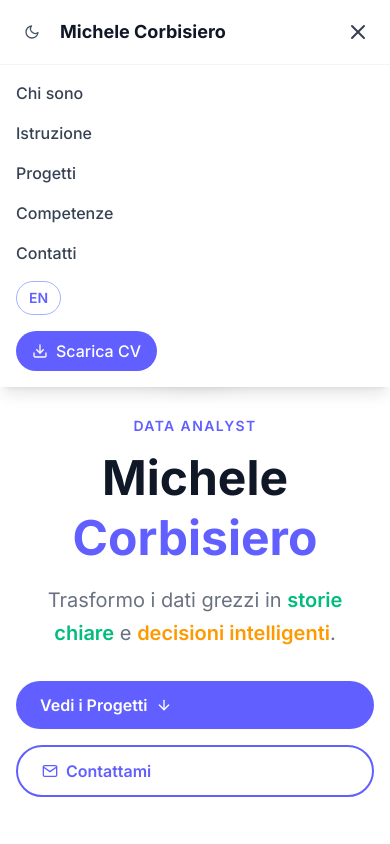
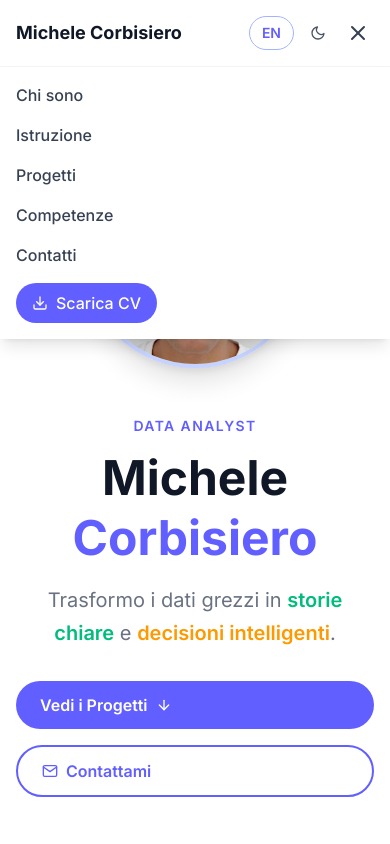
Before and after one commit to Lollingredi/sito-corbi, a Next.js app: page / in a window 390 px wide. Both pictures are taken after a click on the button 358 px from the left and 32 px from the top of the page. Shown: the top 844 px of the page. Built offline with nearby package versions, Linux system fonts and the light colour scheme.

Commit message:
feat: reorder nav controls and animate mobile menu
- Desktop: lang toggle moved to right of 'Scarica CV' button
- Mobile: lang | theme | hamburger order on top bar
- Mobile menu: slide-down/up animation via framer-motion AnimatePresence

https://claude.ai/code/session_01NYguoyDHsPAyxpUF7LdFyg

```diff
--- a/components/Navbar.tsx
+++ b/components/Navbar.tsx
@@ -1,6 +1,7 @@
 "use client";
 
 import { useState, useEffect } from "react";
+import { AnimatePresence, motion } from "framer-motion";
 import { FiMenu, FiX, FiDownload, FiSun, FiMoon } from "react-icons/fi";
 import { useLang } from "@/context/LanguageContext";
 import { useTheme } from "@/context/ThemeContext";
@@ -35,24 +36,16 @@ export default function Navbar() {
       }`}
     >
       <div className="max-w-6xl mx-auto px-4 sm:px-6 py-4 flex items-center justify-between">
-        {/* Left: toggles + logo */}
+
+        {/* Left: theme toggle (desktop) + logo */}
         <div className="flex items-center gap-3">
-          {/* Theme toggle */}
           <button
             onClick={toggleTheme}
-            className="p-2 rounded-full text-gray-600 dark:text-gray-300 hover:text-indigo-500 dark:hover:text-indigo-400 hover:bg-gray-100 dark:hover:bg-gray-800 transition-colors"
+            className="hidden md:flex p-2 rounded-full text-gray-600 dark:text-gray-300 hover:text-indigo-500 dark:hover:text-indigo-400 hover:bg-gray-100 dark:hover:bg-gray-800 transition-colors"
             aria-label="Toggle theme"
           >
             {dark ? <FiSun className="w-4 h-4" /> : <FiMoon className="w-4 h-4" />}
           </button>
-          {/* Language toggle */}
-          <button
-            onClick={() => setLang(lang === "it" ? "en" : "it")}
-            className="hidden md:block text-sm font-semibold text-indigo-500 hover:text-indigo-700 dark:hover:text-indigo-300 transition-colors border border-indigo-300 hover:border-indigo-500 px-3 py-1.5 rounded-full"
-          >
-            {lang === "it" ? "EN" : "IT"}
-          </button>
-          {/* Logo */}
           <a
             href="#hero"
             className="text-lg font-bold text-gray-900 dark:text-gray-100"
@@ -81,21 +74,50 @@ export default function Navbar() {
             <FiDownload className="w-4 h-4" />
             {t("nav_cv")}
           </a>
+          {/* Language toggle — right of CV button on desktop */}
+          <button
+            onClick={() => setLang(lang === "it" ? "en" : "it")}
+            className="text-sm font-semibold text-indigo-500 hover:text-indigo-700 dark:hover:text-indigo-300 transition-colors border border-indigo-300 hover:border-indigo-500 px-3 py-1.5 rounded-full"
+          >
+            {lang === "it" ? "EN" : "IT"}
+          </button>
         </div>
 
-        {/* Mobile hamburger */}
+        {/* Mobile right: lang | theme | hamburger */}
+        <div className="md:hidden flex items-center gap-2">
           <button
-          className="md:hidden text-gray-700 dark:text-gray-300 p-1"
+            onClick={() => setLang(lang === "it" ? "en" : "it")}
+            className="text-sm font-semibold text-indigo-500 border border-indigo-300 px-3 py-1.5 rounded-full"
+          >
+            {lang === "it" ? "EN" : "IT"}
+          </button>
+          <button
+            onClick={toggleTheme}
+            className="p-2 rounded-full text-gray-600 dark:text-gray-300 hover:bg-gray-100 dark:hover:bg-gray-800 transition-colors"
+            aria-label="Toggle theme"
+          >
+            {dark ? <FiSun className="w-4 h-4" /> : <FiMoon className="w-4 h-4" />}
+          </button>
+          <button
+            className="text-gray-700 dark:text-gray-300 p-1"
             onClick={() => setMenuOpen(!menuOpen)}
             aria-label="Menu"
           >
             {menuOpen ? <FiX className="w-6 h-6" /> : <FiMenu className="w-6 h-6" />}
           </button>
         </div>
+      </div>
 
-      {/* Mobile menu */}
+      {/* Mobile menu — animated */}
+      <AnimatePresence>
         {menuOpen && (
-        <div className="md:hidden bg-white dark:bg-gray-900 border-t border-gray-100 dark:border-gray-700 px-4 py-4 flex flex-col gap-4 shadow-lg">
+          <motion.div
+            initial={{ opacity: 0, y: -8 }}
+            animate={{ opacity: 1, y: 0 }}
+            exit={{ opacity: 0, y: -8 }}
+            transition={{ duration: 0.2, ease: "easeOut" }}
+            className="md:hidden bg-white dark:bg-gray-900 border-t border-gray-100 dark:border-gray-700 px-4 py-4 flex flex-col gap-4 shadow-lg overflow-hidden"
+          >
             {navLinkKeys.map((link) => (
               <a
                 key={link.href}
@@ -106,12 +128,6 @@ export default function Navbar() {
                 {t(link.labelKey)}
               </a>
             ))}
-          <button
-            onClick={() => { setLang(lang === "it" ? "en" : "it"); }}
-            className="text-sm font-semibold text-indigo-500 border border-indigo-300 px-3 py-1.5 rounded-full w-fit"
-          >
-            {lang === "it" ? "EN" : "IT"}
-          </button>
             <a
               href={t("cv_file")}
               download
@@ -121,8 +137,9 @@ export default function Navbar() {
               <FiDownload className="w-4 h-4" />
               {t("nav_cv")}
             </a>
-        </div>
+          </motion.div>
         )}
+      </AnimatePresence>
     </nav>
   );
 }
```
Lines whose indentation alone changed are shown as unchanged.
